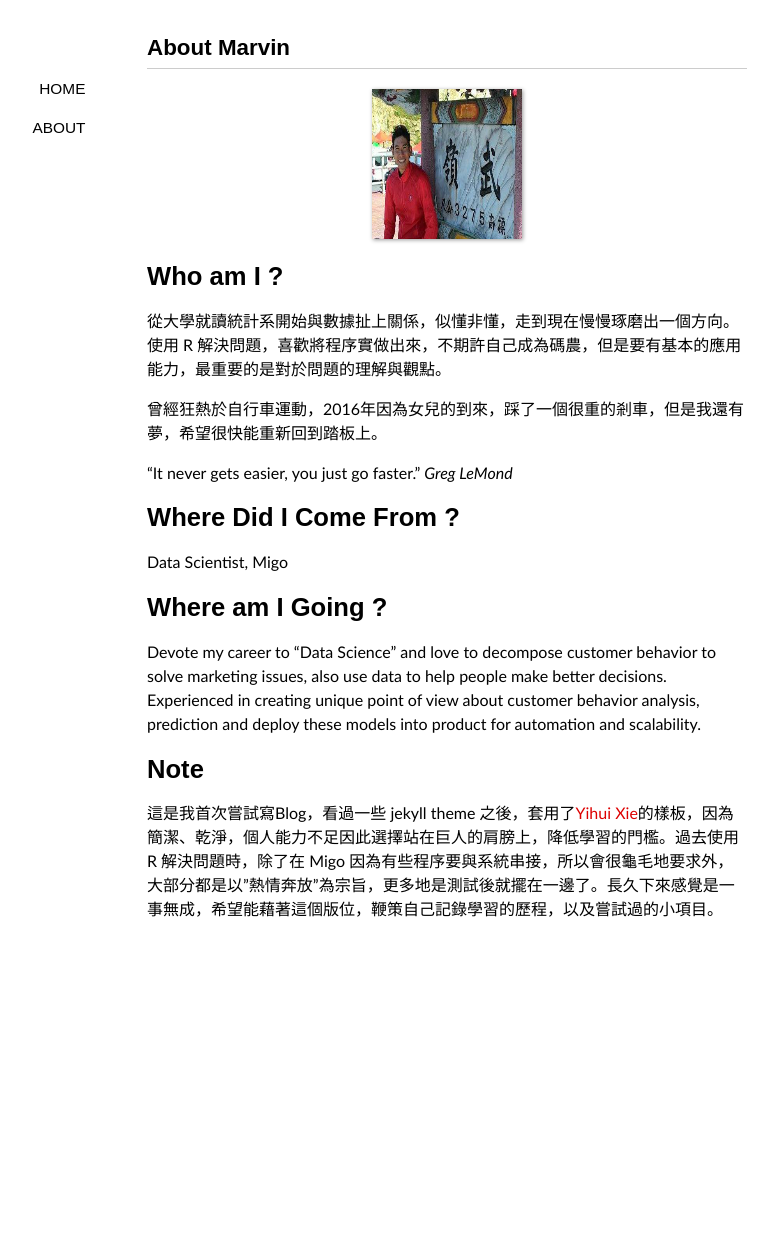
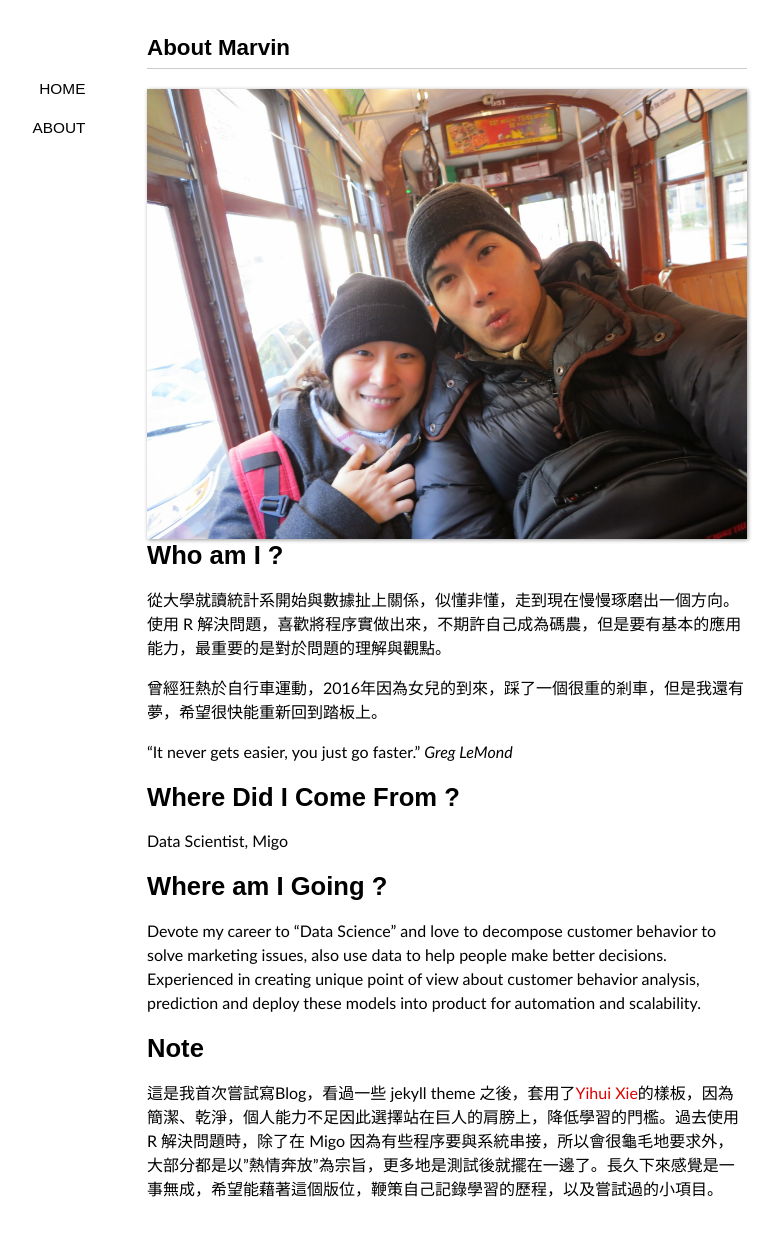
Before and after one commit to ddtwu/ddtwu.github.io, a Jekyll site: the page built from about/index.md, in a window 1280 px wide. Shown: the whole page, without its empty margins (193-974 px from the left). Built offline with Jekyll 4.4.1, drawn with Linux system fonts in a browser that asks for light colours; nearby versions of some CDN libraries; some web fonts are replaced; comment, search, counter and statistics services are not loaded; before the commit the page ends 965 px from its top, so only the background shows below that.

Commit message:
no message

```diff
--- a/_layouts/default.html
+++ b/_layouts/default.html
@@ -19,7 +19,6 @@
         <h1>{{ page.title }}</h1>
         </header>
         <nav>
-		<!--<span><img id="headImage" src="/images/headImage.png" style="width:50px;height:50px;"></span>-->
         <span><a title="home page" class="" href="{{ site.url }}/">home</a></span>
         <span><a title="about" class="" href="{{ site.url }}/about/">about</a></span>
         <!--
--- a/about/index.md
+++ b/about/index.md
@@ -4,7 +4,7 @@ layout: page
 comments: yes
 ---
 
-<img id="headImage" src="/images/headImage.png" style="width:150px;height:150px;">
+<img id="headImage" src="/images/headImage.JPG" align="left">
 
 # Who am I ?
 從大學就讀統計系開始與數據扯上關係，似懂非懂，走到現在慢慢琢磨出一個方向。使用 R 解決問題，喜歡將程序實做出來，不期許自己成為碼農，但是要有基本的應用能力，最重要的是對於問題的理解與觀點。
```
Also changed, not shown: images/headImage.JPG (added), images/headImage_tmp.png (renamed from images/headImage.png).
